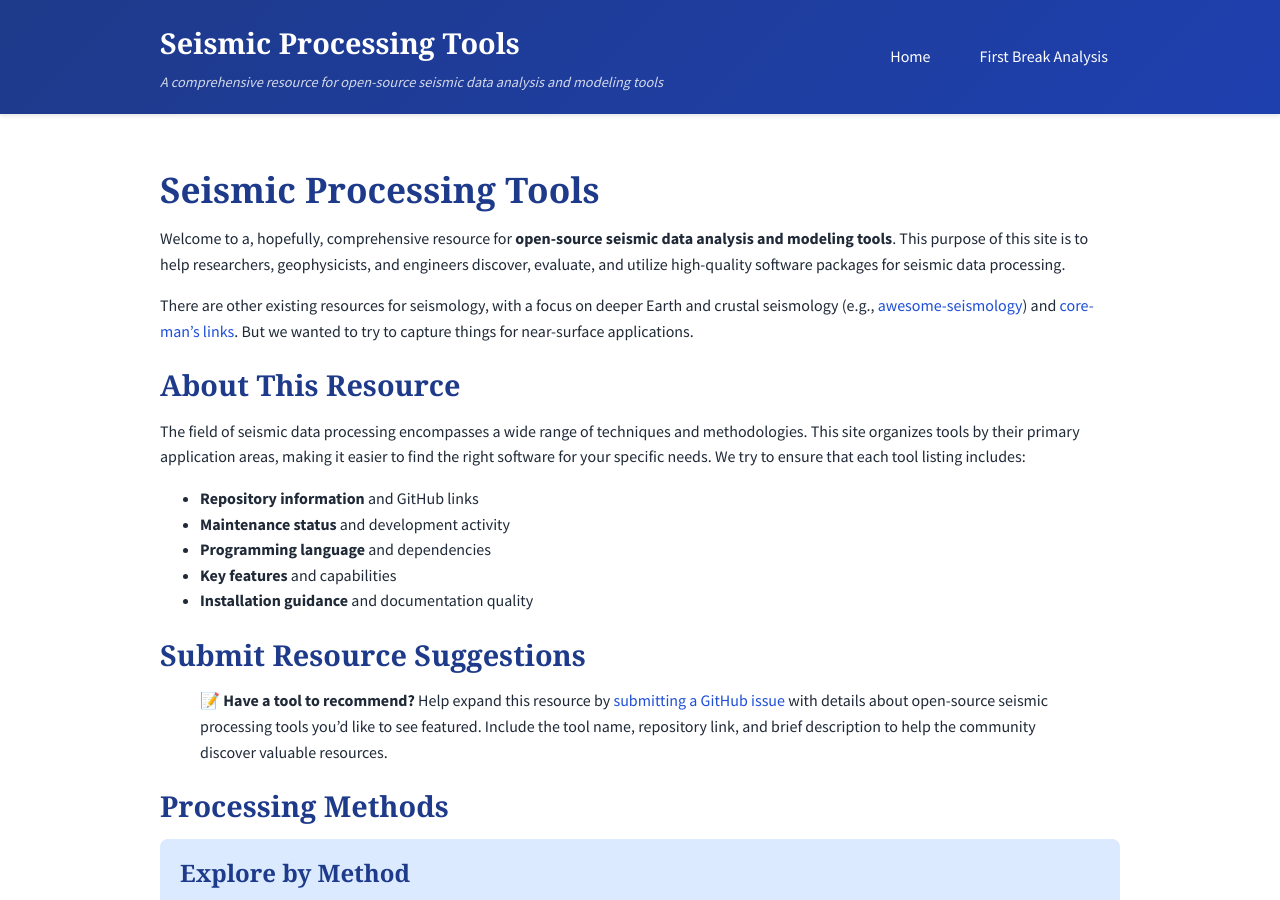
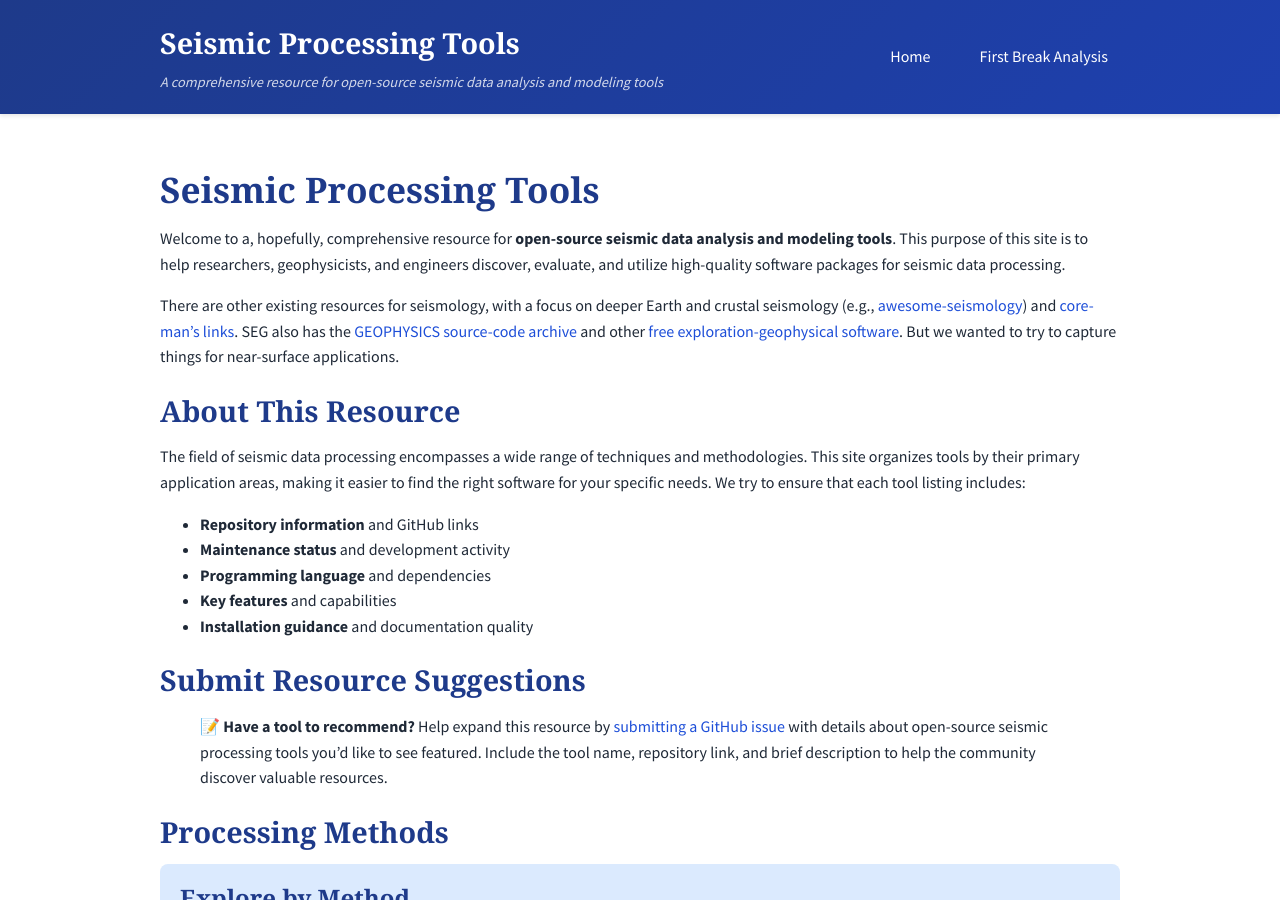
Before and after one commit to dylanmikesell/seismic-software, a Jekyll site: the page built from index.md, in a window 1280 px wide and 900 px high. Built offline with Jekyll 4.4.1, drawn with Linux system fonts in a browser that asks for light colours; some web fonts are replaced.

Commit message:
update index.md with SEG links.

```diff
--- a/index.md
+++ b/index.md
@@ -7,7 +7,7 @@ title: "Seismic Processing Tools"
 
 Welcome to a, hopefully, comprehensive resource for **open-source seismic data analysis and modeling tools**. This purpose of this site is to help researchers, geophysicists, and engineers discover, evaluate, and utilize high-quality software packages for seismic data processing.
 
-There are other existing resources for seismology, with a focus on deeper Earth and crustal seismology (e.g., [awesome-seismology](https://github.com/schipp/awesome-seismology)) and [core-man's links](https://core-man.github.io/link/post/codes/#synthetic-seismograms). But we wanted to try to capture things for near-surface applications.
+There are other existing resources for seismology, with a focus on deeper Earth and crustal seismology (e.g., [awesome-seismology](https://github.com/schipp/awesome-seismology)) and [core-man's links](https://core-man.github.io/link/post/codes/#synthetic-seismograms). SEG also has the [GEOPHYSICS source-code archive](https://wiki.seg.org/wiki/Software:GEOPHYSICS_source-code_archive) and other [free exploration-geophysical software](https://wiki.seg.org/wiki/Software:Home_page). But we wanted to try to capture things for near-surface applications.
 
 ## About This Resource
 
```
